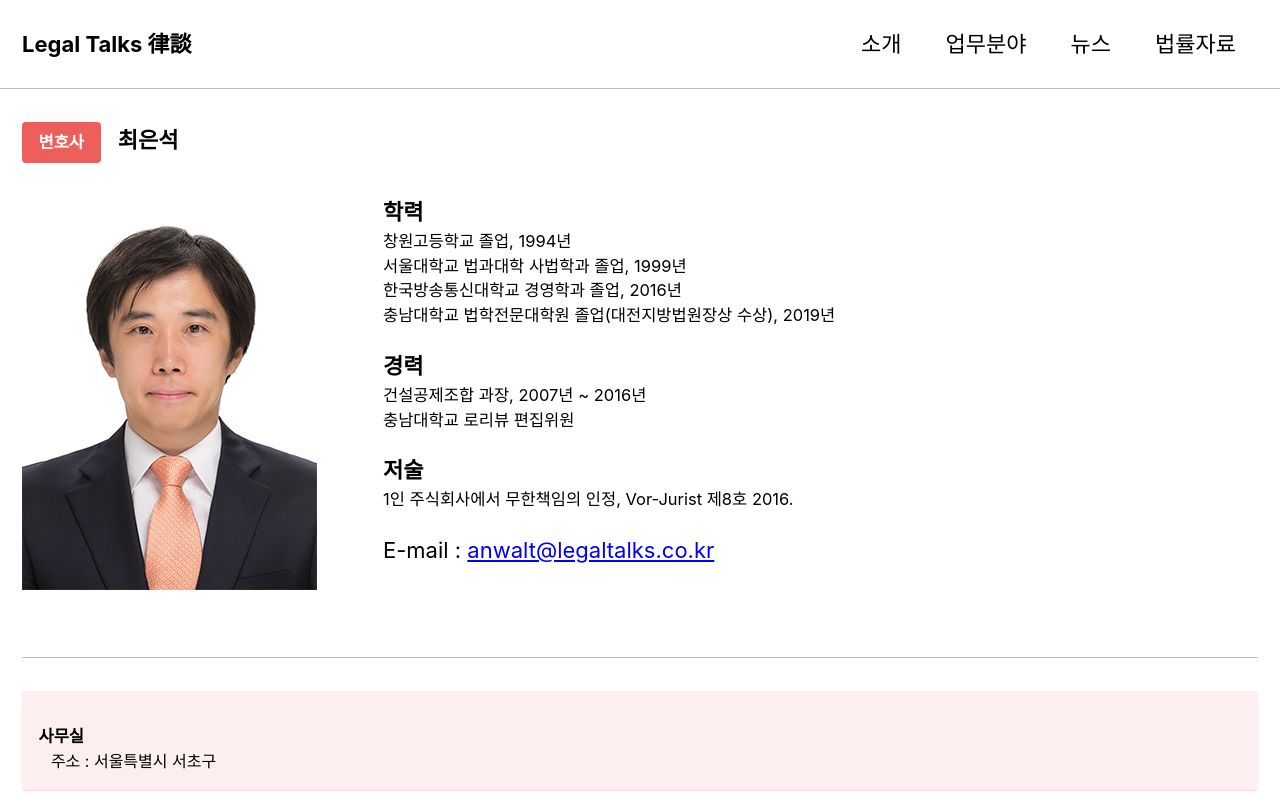
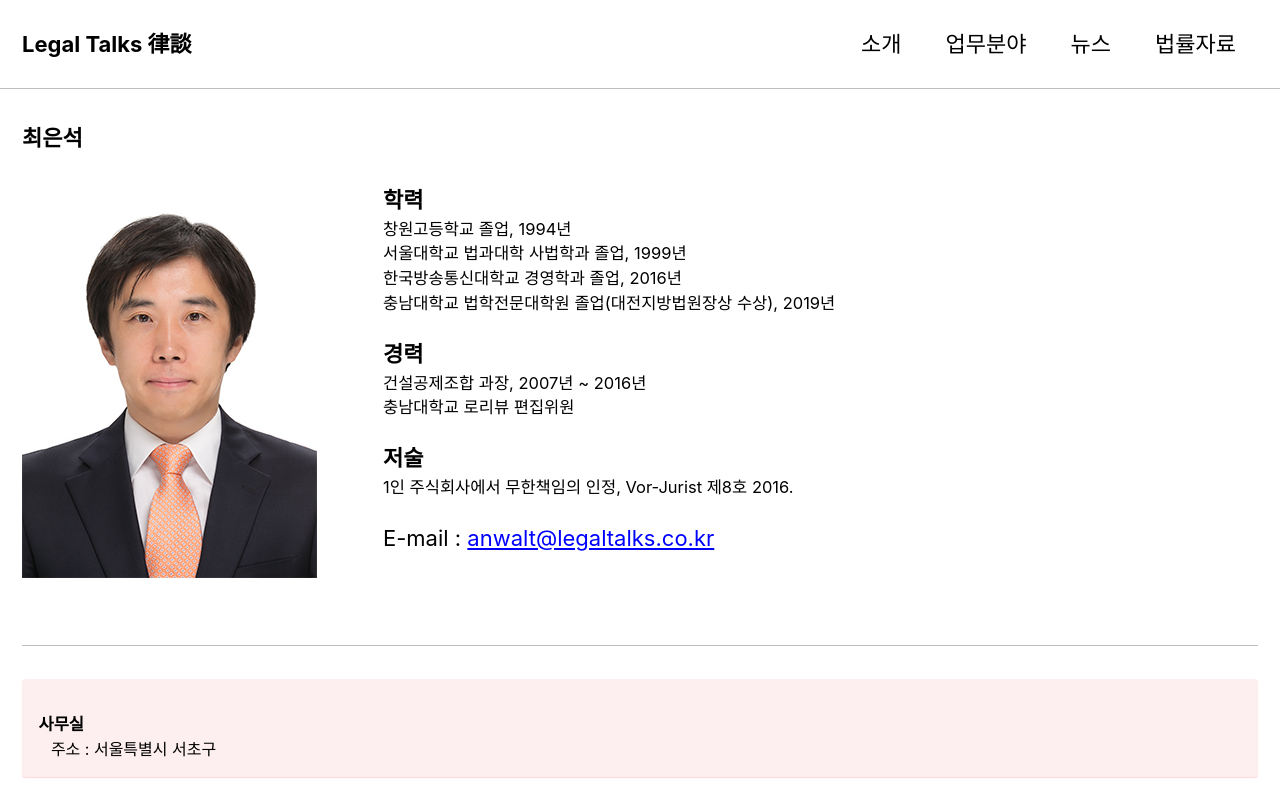
Before and after one commit to legaltalks/e-law.github.io, a Jekyll site: the page built from _pages/about.md, in a window 1280 px wide and 900 px high, cut to the strip 0-806 px from the top of the window. Built offline with Jekyll 4.4.1, drawn with Linux system fonts in a browser that asks for light colours; cached includes are drawn as plain includes; nearby versions of some CDN libraries.

Commit message:
Update about.md

```diff
--- a/_pages/about.md
+++ b/_pages/about.md
@@ -7,7 +7,7 @@ date: 2019-03-29 10:08 +0900
 ---
 
 <br>
-[변호사](){: .btn .btn--danger}&ensp; **최은석**
+**최은석**
 
 ![Eunseok Choi](/assets/images/photo.jpg){: style="float: left; margin-right: 3em; max-width: 25%"}
 
```
